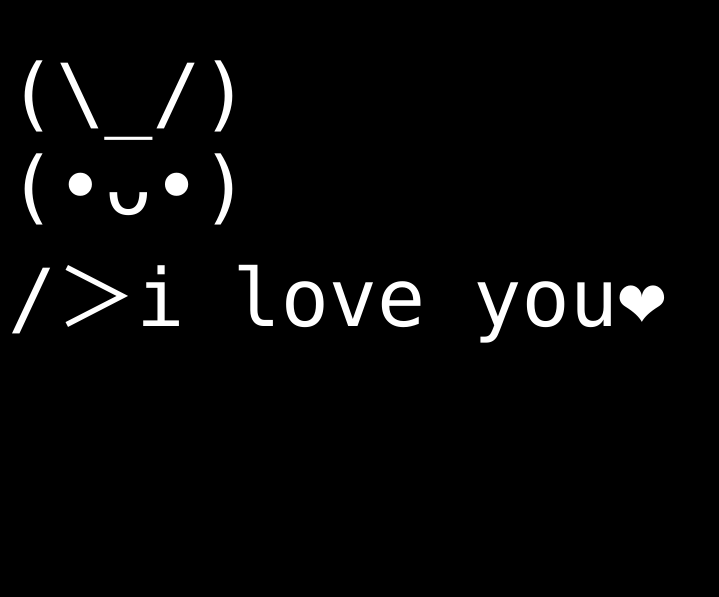
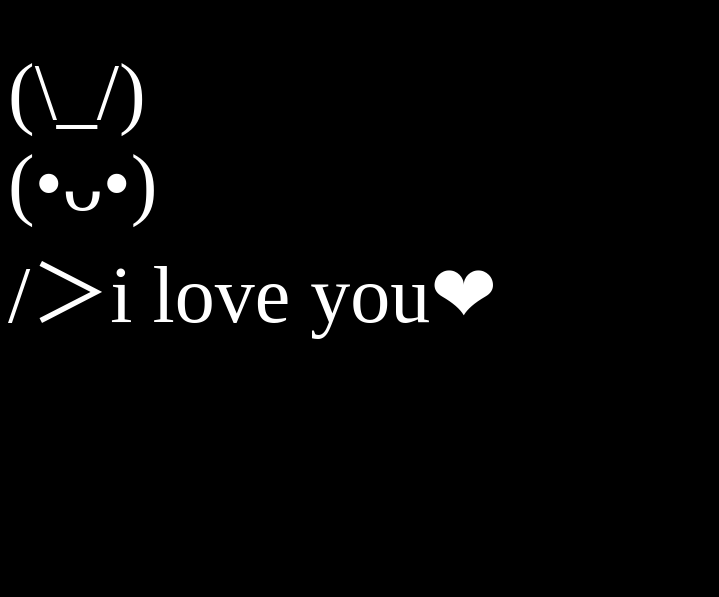
Before and after one commit to CodingDogzxg/CodingDogzxg.github.io, a plain HTML site: page iLoveMby.html in a window 1280 px wide. Shown: the part 203-800 px from the top of the page, without its empty margins (0-719 px from the left). Drawn offline with Linux system fonts and the light colour scheme.

Commit message:
Update iLoveMby.html

```diff
--- a/iLoveMby.html
+++ b/iLoveMby.html
@@ -9,7 +9,7 @@
 	}
 
 	#code{
-		font-family:"Consolas","Monaco","Bitstream Vera Sans Mono","Courier New","sans-serif";
+		font-family:"sans-serif";
 		color:white;
 		font-size:80px;
 		text-align:left;
```
